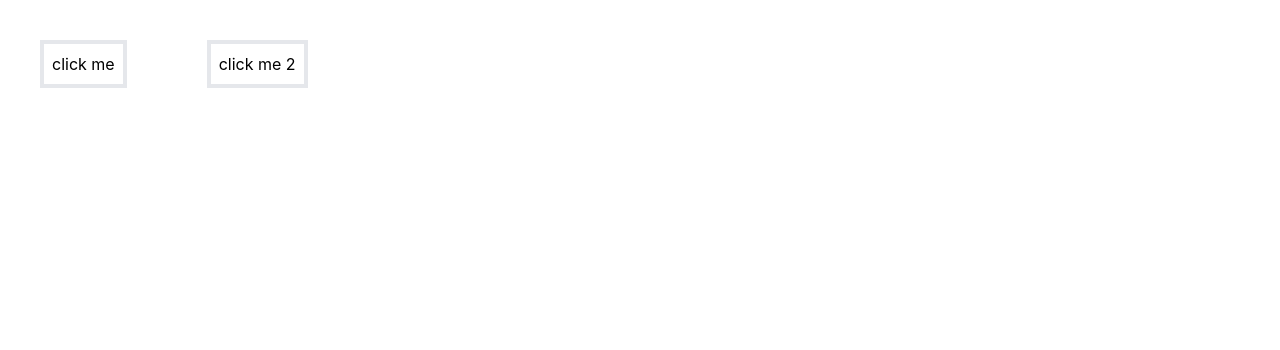
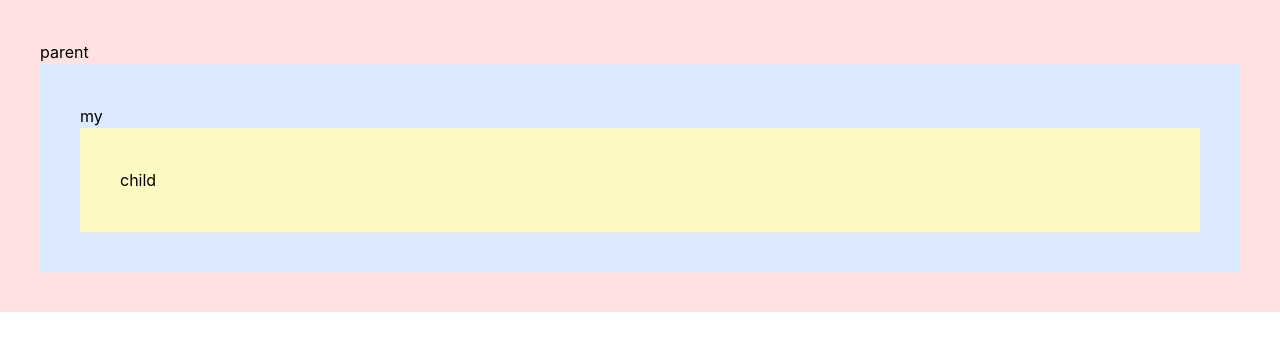
Before and after one commit to yadac/my-react, a React (Create React App) app: page / in a window 1280 px wide. Shown: the top 350 px of the page. Built offline with nearby package versions, Linux system fonts and the light colour scheme.

Commit message:
feat:イベントキャプチャー

```diff
--- /dev/null
+++ b/src/components/EventPropagation.js
@@ -0,0 +1,21 @@
+import React from 'react'
+
+export default function EventPropagation() {
+    const handleParent = () => { alert('#parent run...') }
+    const handleMy = (e) => {
+        alert('#my run...');
+        e.stopPropagation();
+    }
+    const handleChild = () => { alert('#child run...') }
+    return (
+        <div id='parent' onClick={handleParent} className='bg-red-100 p-10'>
+            parent
+            <div id='my' onClick={handleMy} className='bg-blue-100 p-10'>
+                my
+                <div id='child' onClick={handleChild} className='bg-yellow-100 p-10'>
+                    child
+                </div>
+            </div>
+        </div>
+    )
+}
--- a/src/index.js
+++ b/src/index.js
@@ -2,12 +2,12 @@ import React from 'react';
 import ReactDOM from 'react-dom/client';
 import './index.css';
 import reportWebVitals from './reportWebVitals';
-import MyEvent from './components/MyEvent';
+import EventPropagation from './components/EventPropagation';
 
 const root = ReactDOM.createRoot(document.getElementById('root'));
 root.render(
   <React.StrictMode>
-    <MyEvent />
+    <EventPropagation />
   </React.StrictMode>
 );
 
```
